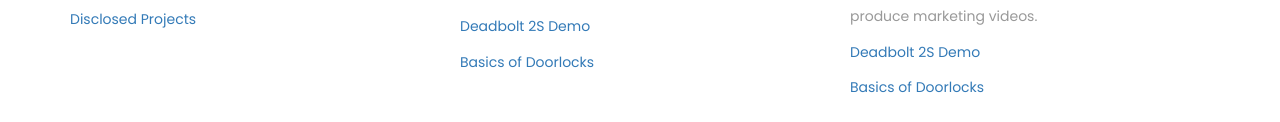
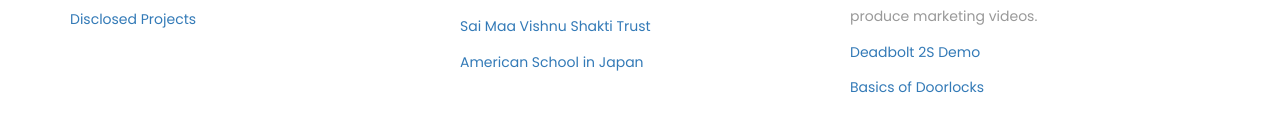
Before and after one commit to stephaniej-li/stephaniej-li.github.io, a plain HTML site: page Internships.html in a window 1280 px wide. Shown: the part 948-1070 px from the top of the page. Drawn offline with Linux system fonts and the light colour scheme; files whose address does not match are found by name.

Commit message:
my seventh commit

```diff
--- a/Internships.html
+++ b/Internships.html
@@ -109,8 +109,8 @@
                 <h3>Give2Asia</h3>
                   <div class="h-10"></div>
                 <p>Give2Asia is a U.S-based nonprofit organization driving social impact in local communities across Asia. During the fall of 2018 I co-managed marketing campaigns as their Marketing and Communications intern in San Francisco. </p>
-                <p><a href = "https://www.facebook.com/watch/?v=933680336826006">Deadbolt 2S Demo</a></p>
-                  <p><a href = "https://www.facebook.com/watch/?v=270795076951857">Basics of Doorlocks</a></p>
+                <p><a href = "https://www.facebook.com/watch/?v=933680336826006">Sai Maa Vishnu Shakti Trust</a></p>
+                  <p><a href = "https://www.facebook.com/watch/?v=270795076951857">American School in Japan</a></p>
             </div>
             <!-- end service-box -->
 
```
Also changed, not shown: 1 other file.
